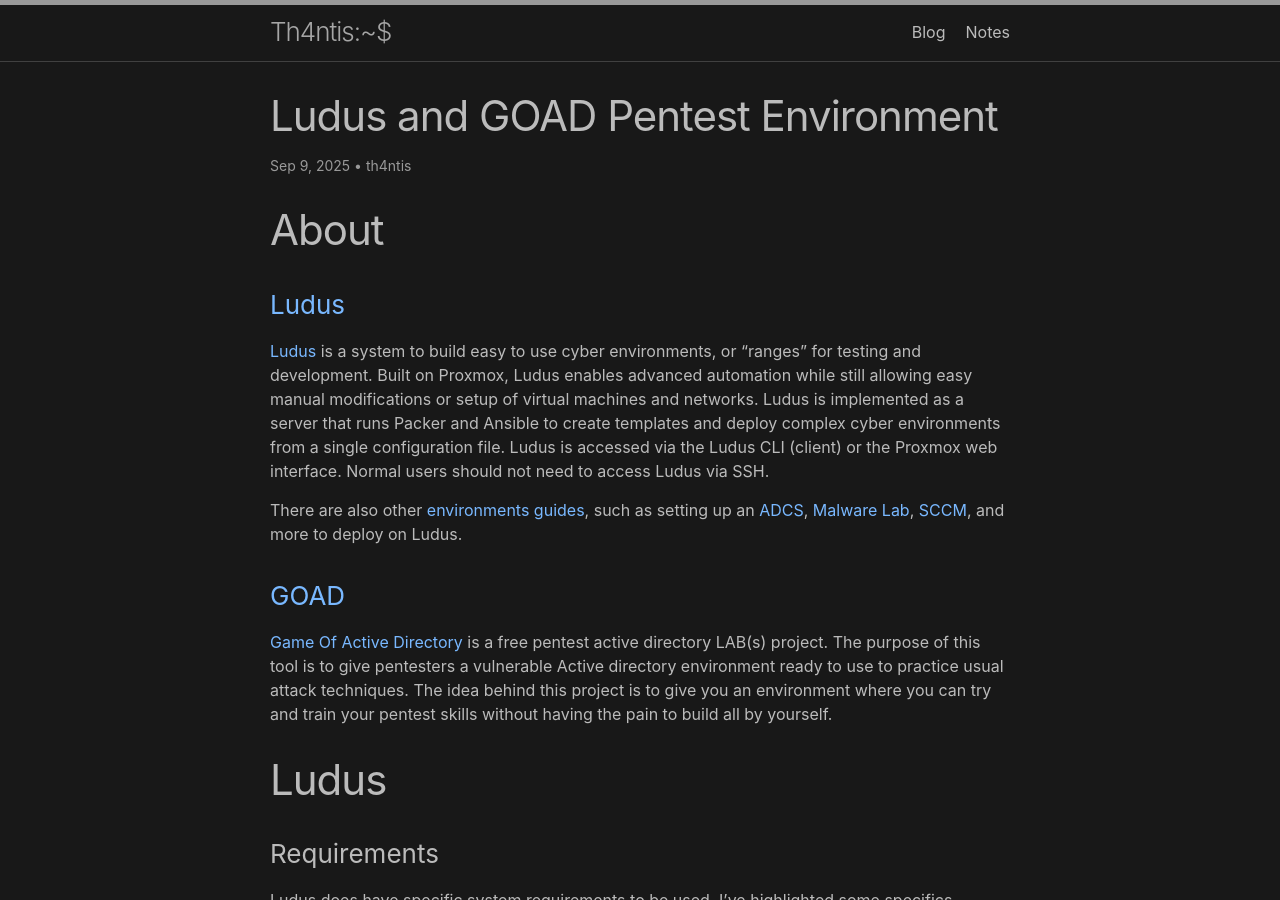
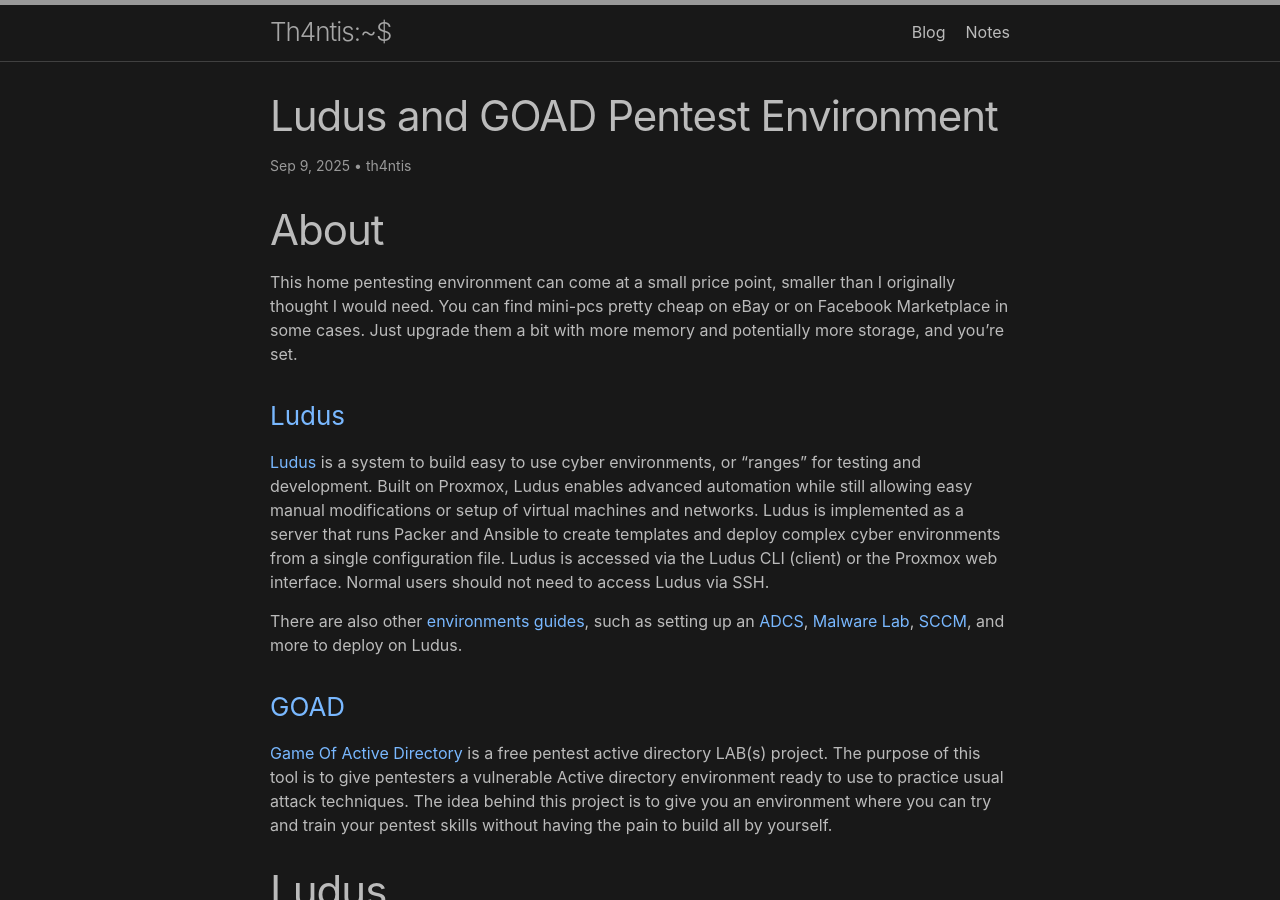
Before and after one commit to Th4ntis/th4ntis.github.io, a Jekyll site: the page built from _posts/2025-09-09-Ludus-and-GOAD-Pentest-Environment.md, in a window 1280 px wide and 900 px high. Built offline with Jekyll 4.4.1, drawn with Linux system fonts in a browser that asks for light colours.

Commit message:
Update 2025-09-09-Ludus-and-GOAD-Pentest-Environment.md

```diff
--- a/_posts/2025-09-09-Ludus-and-GOAD-Pentest-Environment.md
+++ b/_posts/2025-09-09-Ludus-and-GOAD-Pentest-Environment.md
@@ -6,6 +6,8 @@
 - th4ntis
 ---
 # About
+This home pentesting environment can come at a small price point, smaller than I originally thought I would need. You can find mini-pcs pretty cheap on eBay or on Facebook Marketplace in some cases. Just upgrade them a bit with more memory and potentially more storage, and you're set.
+
 ### [Ludus](https://docs.ludus.cloud/docs/intro/)
 [Ludus](https://docs.ludus.cloud/docs/intro/) is a system to build easy to use cyber environments, or "ranges" for testing and development. Built on Proxmox, Ludus enables advanced automation while still allowing easy manual modifications or setup of virtual machines and networks. Ludus is implemented as a server that runs Packer and Ansible to create templates and deploy complex cyber environments from a single configuration file. Ludus is accessed via the Ludus CLI (client) or the Proxmox web interface. Normal users should not need to access Ludus via SSH.
 
```
